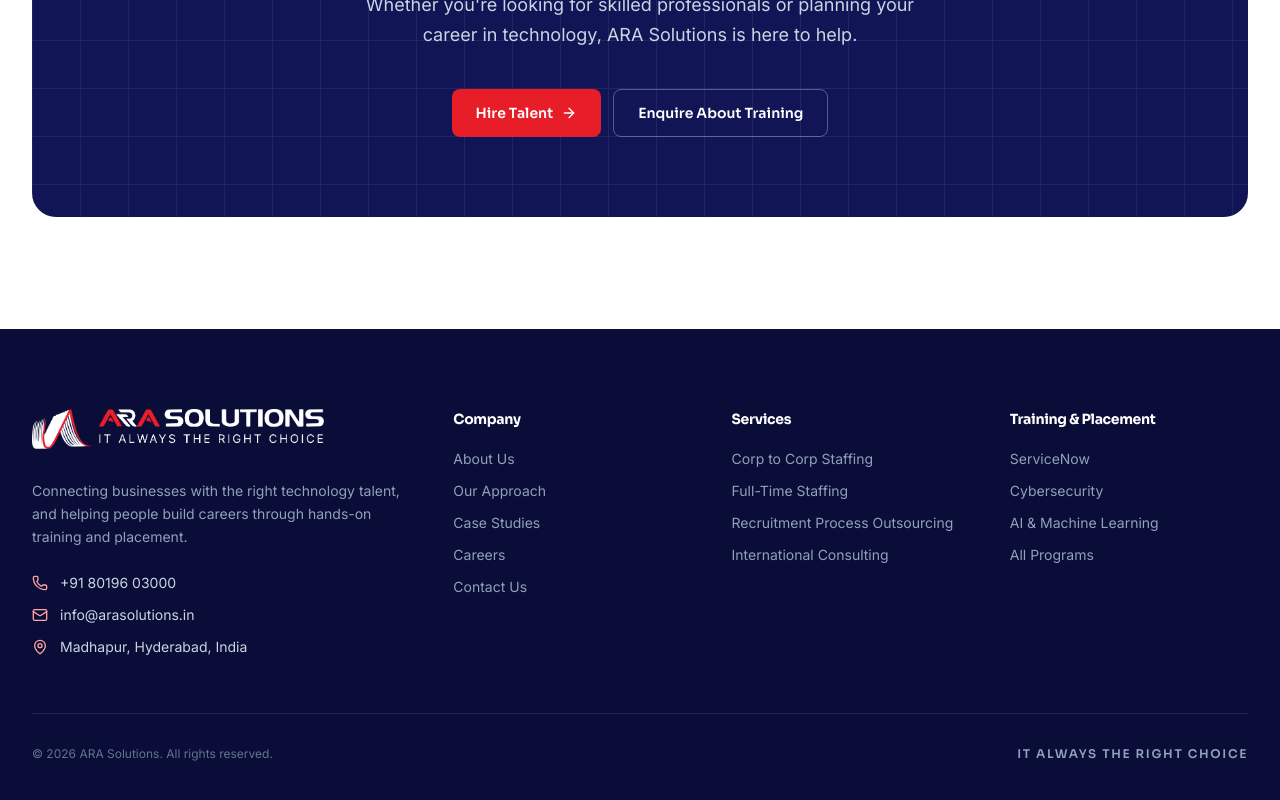
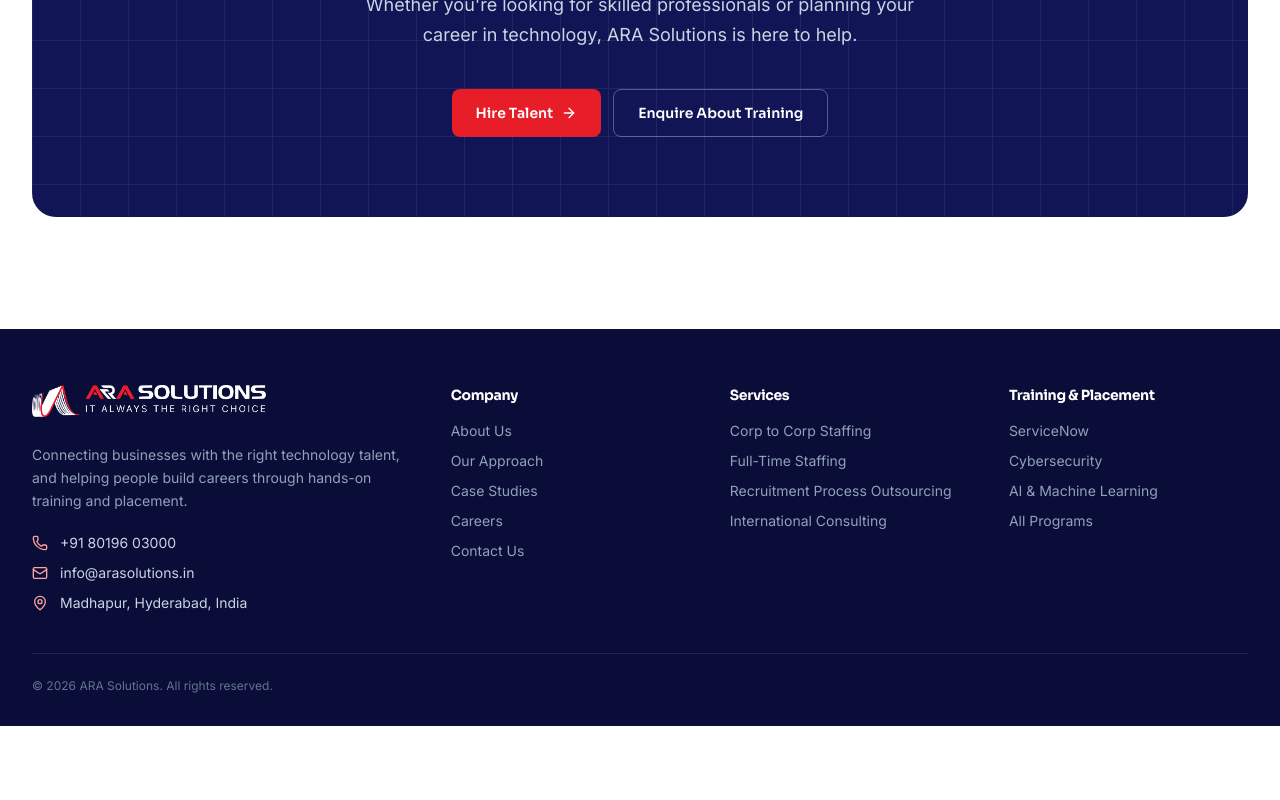
Before and after one commit to ahfi0999/Ara-Solutions, a Next.js app: page / in a window 1280 px wide. Shown: the part 6382-7182 px from the top of the page. After the commit the page ends 7108 px from the top, so only its background shows below. Built offline with nearby package versions, Linux system fonts and the light colour scheme.

Commit message:
Make the footer more compact
Smaller logo, tighter spacing, and remove the tagline repeated in the
bottom bar (it is already part of the logo).

```diff
--- a/src/components/layout/Footer.jsx
+++ b/src/components/layout/Footer.jsx
@@ -33,17 +33,17 @@ export default function Footer() {
 
   return (
     <footer className="bg-navy-deep text-slate-300">
-      <div className="mx-auto max-w-7xl px-4 pb-10 pt-16 sm:px-6 lg:px-8 lg:pt-20">
-        <div className="grid gap-12 lg:grid-cols-12">
+      <div className="mx-auto max-w-7xl px-4 pb-8 pt-12 sm:px-6 lg:px-8 lg:pt-14">
+        <div className="grid gap-10 lg:grid-cols-12">
           <div className="lg:col-span-4">
             <Link href="/" aria-label="ARA Solutions home" className="inline-block">
-              <Logo variant="dark" size="md" />
+              <Logo variant="dark" size="footer" />
             </Link>
-            <p className="mt-6 max-w-sm text-sm leading-relaxed text-slate-400">
+            <p className="mt-5 max-w-sm text-sm leading-relaxed text-slate-400">
               Connecting businesses with the right technology talent, and helping people build careers through
               hands-on training and placement.
             </p>
-            <ul className="mt-6 space-y-3 text-sm">
+            <ul className="mt-5 space-y-2.5 text-sm">
               <li>
                 <a
                   href={site.phoneHref}
@@ -77,7 +77,7 @@ export default function Footer() {
             {COLUMNS.map((column) => (
               <div key={column.title}>
                 <h2 className="font-display text-sm font-semibold text-white">{column.title}</h2>
-                <ul className="mt-5 space-y-3 text-sm">
+                <ul className="mt-4 space-y-2.5 text-sm">
                   {column.links.map((link) => (
                     <li key={link.href}>
                       <Link href={link.href} className="text-slate-400 transition-colors hover:text-white">
@@ -91,9 +91,8 @@ export default function Footer() {
           </div>
         </div>
 
-        <div className="mt-14 flex flex-col gap-3 border-t border-white/10 pt-8 text-xs text-slate-500 sm:flex-row sm:items-center sm:justify-between">
+        <div className="mt-10 border-t border-white/10 pt-6 text-xs text-slate-500">
           <p>© {new Date().getFullYear()} ARA Solutions. All rights reserved.</p>
-          <p className="font-display tracking-[0.14em] text-slate-400">IT ALWAYS THE RIGHT CHOICE</p>
         </div>
       </div>
 
--- a/src/components/layout/Logo.jsx
+++ b/src/components/layout/Logo.jsx
@@ -3,6 +3,7 @@ const HEIGHTS = {
   md: 'h-10 sm:h-11',
   lg: 'h-12 sm:h-14',
   header: 'h-12',
+  footer: 'h-8',
 };
 
 /** Company logo. `variant="dark"` is for dark backgrounds (white lettering). */
```
